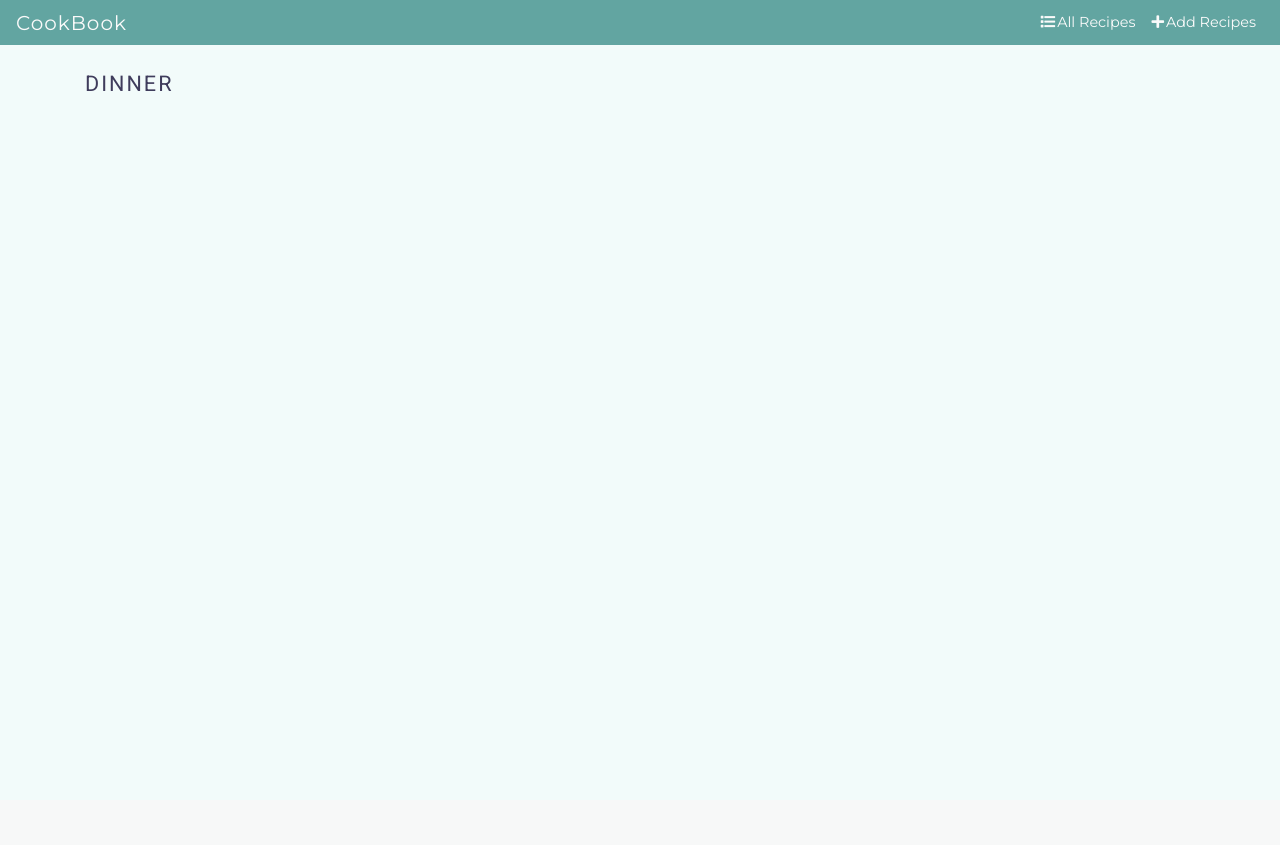
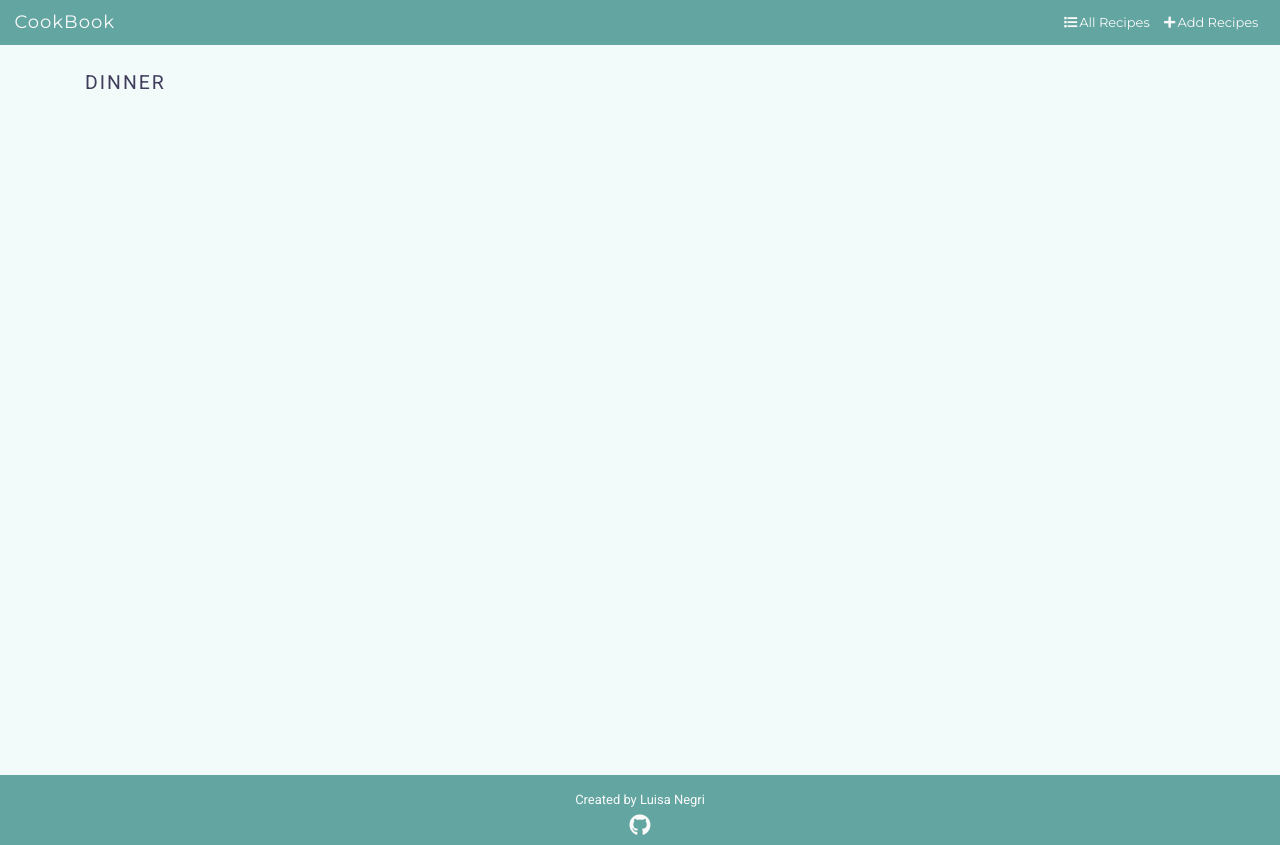
Before and after one commit to luisanegri/Data-Centric-Development, a Flask app: page /dinner in a window 1280 px wide. Before the commit the page ends 91 px from the top, so only its background shows below. Run offline with Flask 2, Linux system fonts and the light colour scheme; data that the repository does not hold is empty; some libraries are stand-ins or nearby versions; some web fonts are replaced.

Commit message:
added footer

```diff
--- a/static/css/style.css
+++ b/static/css/style.css
@@ -1,9 +1,18 @@
 @import url('https://fonts.googleapis.com/css?family=Average+Sans|Roboto:400,500,700,900|Montserrat:400,500,600,700');
-body {
+
+* {
+  margin: 0;
+  padding: 0;
+}
+
+html, body {
   font-family: 'Roboto' !important;
   background-color: #F2FBFA !important;
   font-size: .9rem !important;
+  height: 100%;
 }
+
+
 
 /*--------------------------------- base.html ---------------------------------*/
 
@@ -32,6 +41,35 @@ body {
 
 .icon-nav {
   margin-right: 2px;
+}
+
+#main-container {
+  min-height: 100%;
+}
+
+#main {
+  overflow: hidden;
+  padding-bottom: 100px;
+
+}
+
+#footer {
+  background-color: #62a5a1;
+  position: relative;
+  height: 70px;
+  margin-top: -70px;
+  clear: both;
+}
+
+.footer-content {
+  padding-top: 15px;
+  margin-bottom: 6px;
+  color: #fafafa;
+}
+
+#footer-icon {
+  font-size: 1.5rem;
+  color: #fafafa;
 }
 
 /*--------------------------------- index.html ---------------------------------*/
--- a/templates/base.html
+++ b/templates/base.html
@@ -29,11 +29,25 @@
     </nav>
 </header>
 <!-- Main Content -->
-<div class="container">
+<div class="container" id="main-container">
+  <div id="main">
   {% block content %} {% endblock %}
+  </div>
 </div>
 
 
+<footer id="footer">
+  <div class="row">
+        <div class="m-auto ">
+          <p class="footer-content">Created by Luisa Negri</p>
+        </div>
+      </div>
+      <div class="row">
+        <div class="m-auto">
+          <a href="https://github.com/luisanegri"><i class="fab fa-github" id="footer-icon"></i></a>
+        </div>
+      </div>
+</footer>
 
 <!--JavaScript at end of body for optimized loading-->
 <script src="https://code.jquery.com/jquery-3.3.1.slim.min.js"></script>
```
